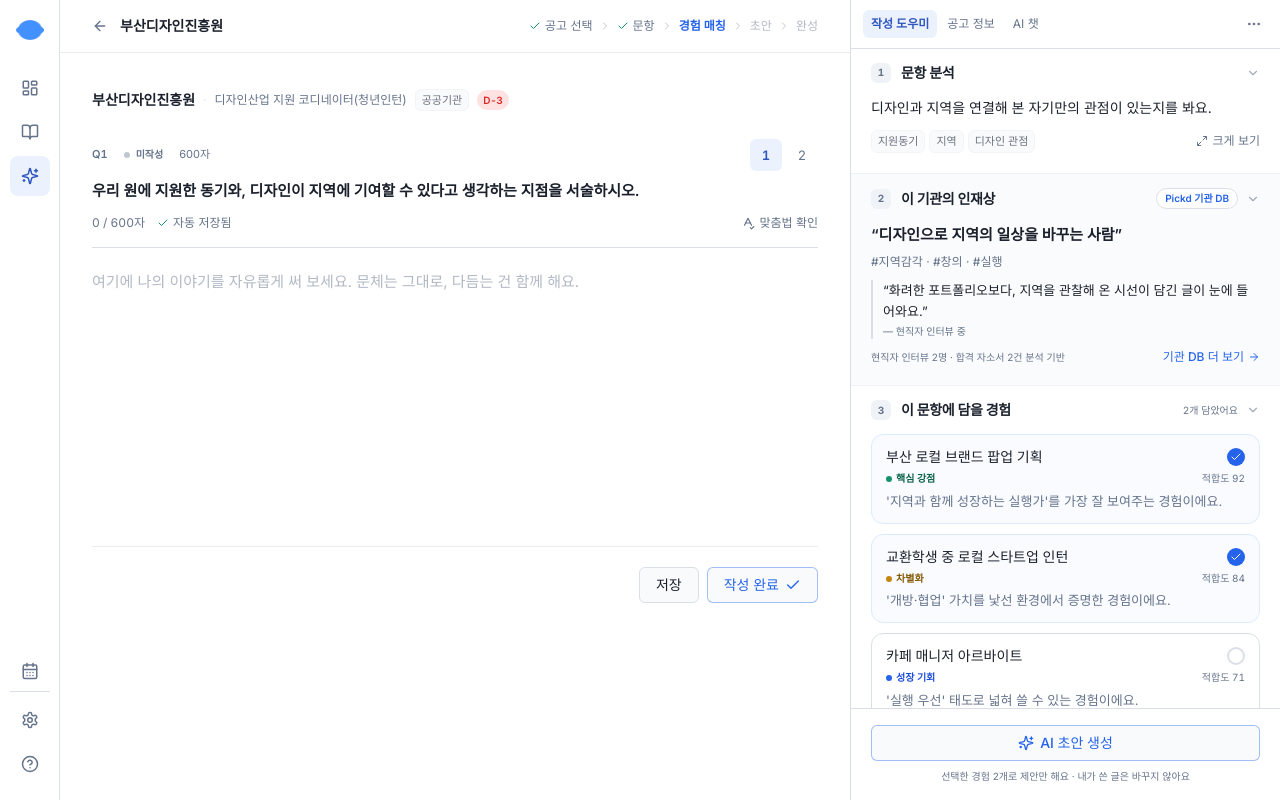
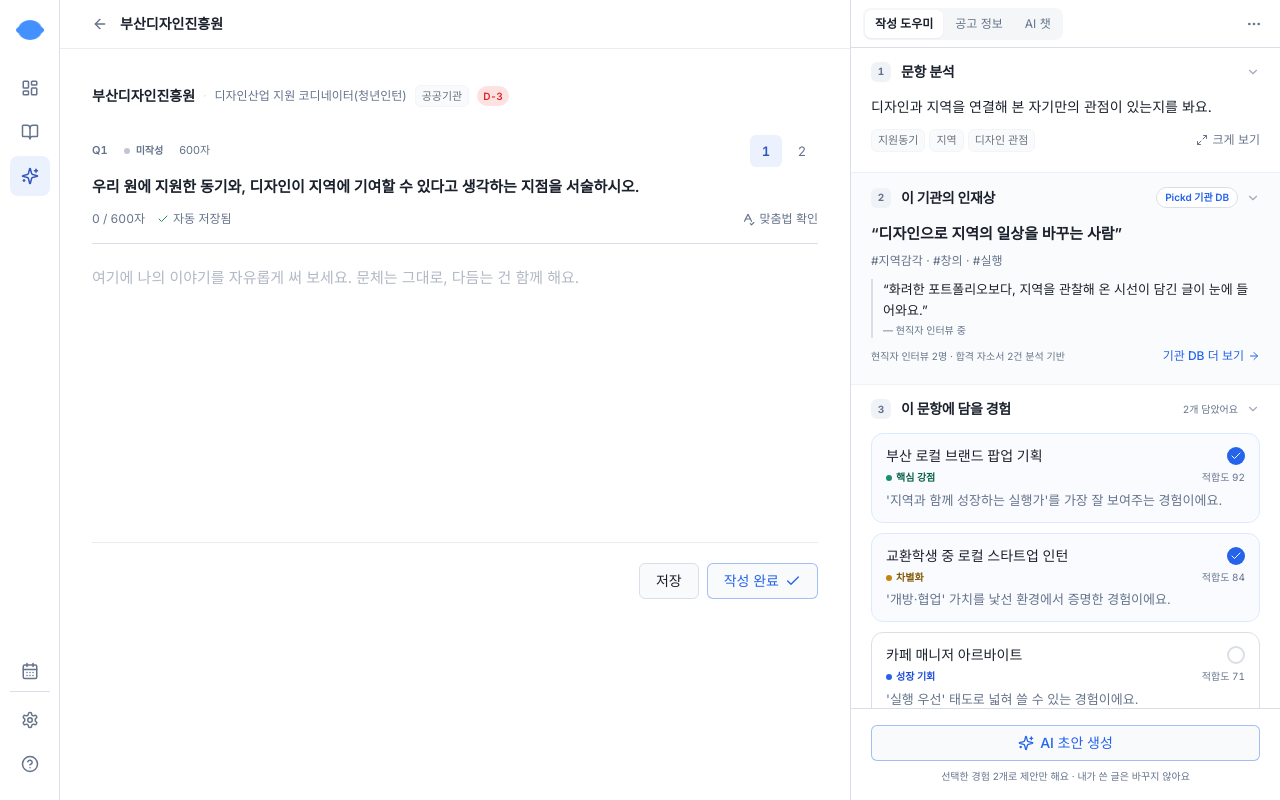
Before and after one commit to xxxiynyng/my-job-desk, a React (Vite) app: page /ai-cover in a window 1280 px wide. Both pictures are taken after a click on the button 280 px from the left and 175 px from the top of the page. Built offline with nearby package versions, Linux system fonts and the light colour scheme; a web font is replaced by a local one.

Commit message:
fix(tab3): 상단 바 h-12 정렬·스텝 플로우 제거·도구 창 탭 세그먼트화·⋯메뉴
Co-Authored-By: Claude Opus 5 (1M context) <noreply@anthropic.com>

```diff
--- a/src/features/ai-cover/AICoverPage.tsx
+++ b/src/features/ai-cover/AICoverPage.tsx
@@ -52,7 +52,8 @@ function findSpellIssues(text: string): SpellIssue[] {
 }
 
 const PIPELINE_NODES = ["문항 분석", "경험 매칭", "초안 생성", "검토"];
-const STEPS = ["공고 선택", "문항", "경험 매칭", "초안", "완성"];
+// 스텝 플로우('공고 선택→…→초안→완성')는 제거(2026-07-29) — '초안' 단계 의미가 직관적이지 않고,
+// 진행 정보는 화면 요소(문항 페이저·상태 칩·AI 초안 생성 버튼)가 이미 보여줘 중복이었음.
 
 // 공고별 작성 상태 세션 캐시 — 화면 전환에도 유지 (실서비스: localStorage `pickd.essay.<slug>.vN`)
 type EssayCache = {
@@ -74,32 +75,6 @@ function KeywordChip({ children }: { children: ReactNode }) {
 
 // primary 스트로크 버튼 클래스 (JobDetail 색 가이드 §3 — solid 남발 방지)
 const PRIMARY_STROKE = "border-primary/40 text-primary hover:bg-primary/5 hover:text-primary";
-
-// 스텝 플로우 — 유동 정보라 가벼운 텍스트 표기만 (§0-8), 진행 바 아님
-function StepFlow({ currentIdx }: { currentIdx: number }) {
-  return (
-    <ol className="flex items-center gap-1.5" aria-label="작성 단계">
-      {STEPS.map((s, i) => {
-        const done = i < currentIdx;
-        const cur = i === currentIdx;
-        return (
-          <li key={s} className="flex items-center gap-1.5">
-            {i > 0 && <ChevronRight className="w-3 h-3 text-muted-foreground/40" />}
-            <span
-              className={cn(
-                "flex items-center gap-1 text-xs whitespace-nowrap",
-                cur ? "font-semibold text-primary" : done ? "text-muted-foreground" : "text-muted-foreground/50",
-              )}
-            >
-              {done && <Check className="w-3 h-3 text-pickd-green" />}
-              {s}
-            </span>
-          </li>
-        );
-      })}
-    </ol>
-  );
-}
 
 // 문항 숫자 페이저 — 문항 수만큼 1..N 버튼, 언제든 이동. 내용 있는 문항은 번호 위 dot
 function QuestionPager({
@@ -498,7 +473,6 @@ function EssayEditor({ job, onBack }: { job: Job; onBack: () => void }) {
   const running = genNode >= 0;
   const selCount = selected.size;
   const over = text.length > q.limit;
-  const stepIdx = finished ? 4 : suggestionOpen[qIdx] ? 3 : selCount > 0 ? 2 : 1;
   const essayStatus = finished ? "완료" : text.length > 0 ? "작성중" : "미작성";
 
   // 공고별 작성 상태를 세션 캐시에 유지 (선택 화면 왕복에도 보존)
@@ -588,7 +562,8 @@ function EssayEditor({ job, onBack }: { job: Job; onBack: () => void }) {
         <div className="flex-1 min-w-0 overflow-y-auto bg-white">
           {/* Sticky top bar — JobDetail 패턴. 'AI 자소서'를 누르면 공고 선택으로 */}
           <div className="sticky top-0 z-20 bg-white/95 backdrop-blur border-b border-border/60">
-            <div className="mx-auto max-w-[820px] px-8 py-3 flex items-center justify-between gap-4">
+            {/* h-12 고정 — 오른쪽 도구 창 헤더와 같은 높이로 상단 선이 이어지게 (2026-07-29) */}
+            <div className="mx-auto max-w-[820px] px-8 h-12 flex items-center gap-4">
               {/* 브레드크럼 3단 폐기 → ← + 기관명 하나만 (2026-07-29 확정) */}
               <nav className="flex items-center gap-1.5 min-w-0">
                 <button
@@ -602,7 +577,6 @@ function EssayEditor({ job, onBack }: { job: Job; onBack: () => void }) {
                 </button>
                 <span className="text-sm font-semibold text-foreground truncate">{job.org}</span>
               </nav>
-              <StepFlow currentIdx={stepIdx} />
             </div>
           </div>
 
@@ -744,18 +718,21 @@ function EssayEditor({ job, onBack }: { job: Job; onBack: () => void }) {
             )}
           />
           {/* 창 선택 탭 + 좌우 교체 */}
-          <div className="px-3 py-2.5 border-b border-border flex items-center justify-between gap-2 shrink-0">
-            <div className="flex items-center gap-0.5 min-w-0">
+          {/* h-12 고정(왼쪽 상단 바와 정렬) + 세그먼트 컨트롤(회색 트랙+활성 흰 카드)로 탭임을 명확히 (2026-07-29) */}
+          <div className="px-3 h-12 border-b border-border flex items-center justify-between gap-2 shrink-0">
+            <div className="flex items-center gap-0.5 min-w-0 bg-muted/70 rounded-lg p-0.5" role="tablist" aria-label="보조 창 선택">
               {RIGHT_VIEWS.map((v) => (
                 <button
                   key={v.key}
                   type="button"
+                  role="tab"
+                  aria-selected={rightView === v.key}
                   onClick={() => setRightView(v.key)}
                   className={cn(
-                    "px-2 h-7 rounded-md text-xs whitespace-nowrap transition-colors",
+                    "px-2.5 h-7 rounded-md text-xs whitespace-nowrap transition-all",
                     rightView === v.key
-                      ? "bg-accent text-accent-foreground font-semibold"
-                      : "text-muted-foreground hover:bg-muted hover:text-foreground",
+                      ? "bg-white text-foreground font-semibold shadow-sm"
+                      : "text-muted-foreground hover:text-foreground",
                   )}
                 >
                   {v.label}
```
